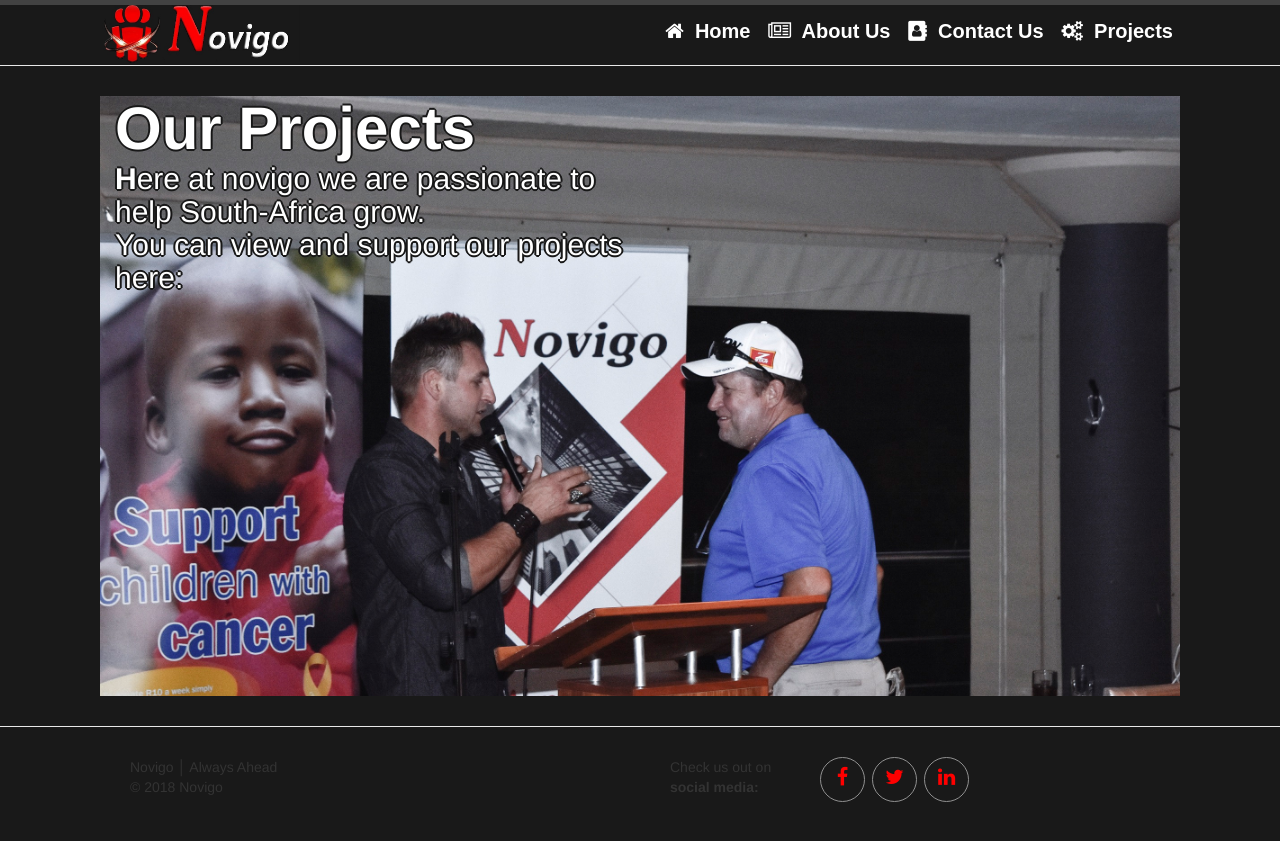
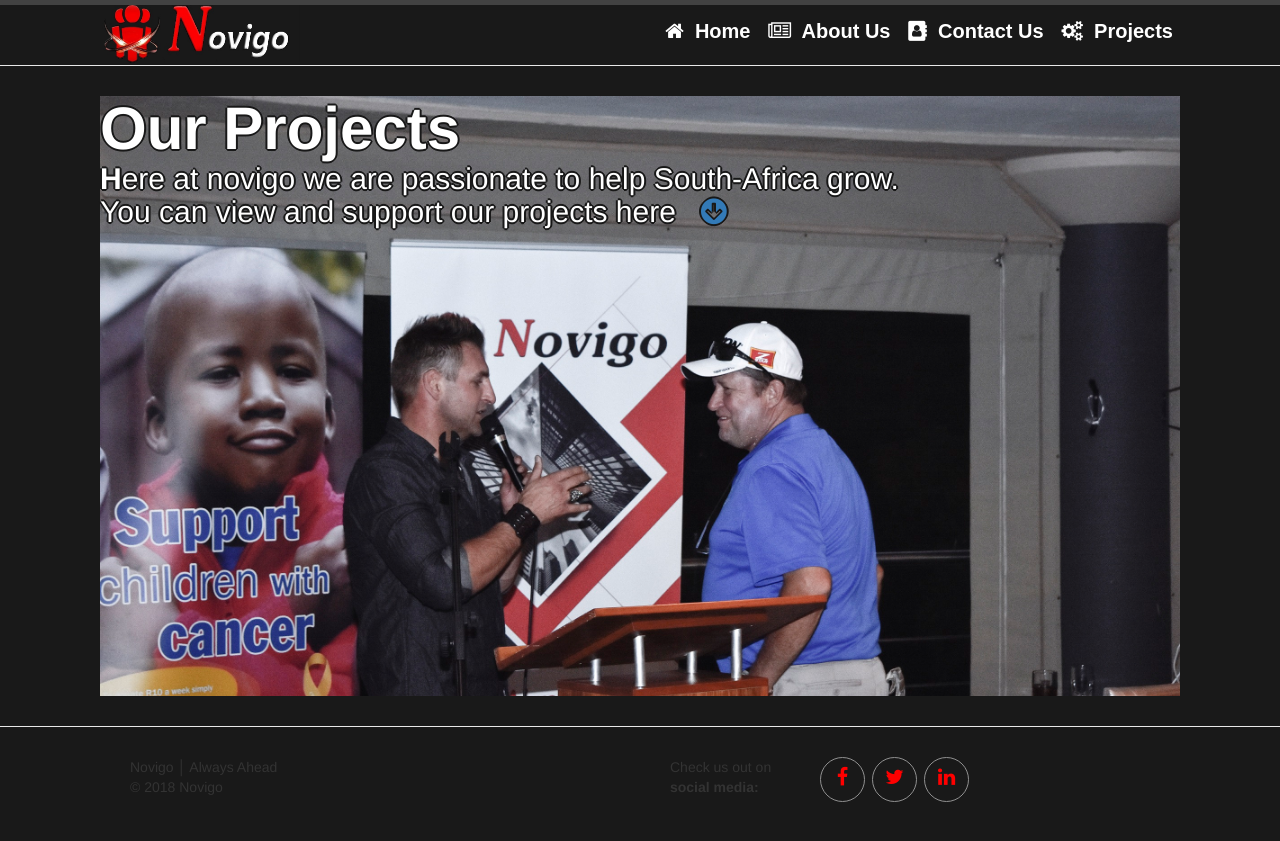
Before and after one commit to Hermankoch/hermankoch.github.io, a Jekyll site: the page built from projects.html, in a window 1280 px wide. Shown: the top 841 px of the page. Built offline with Jekyll 4.4.1, drawn with Linux system fonts in a browser that asks for light colours.

Commit message:
Update projects.html

```diff
--- a/projects.html
+++ b/projects.html
@@ -6,11 +6,12 @@
  <section class="jumbotronProjects">
   <div class="container">
     <div class="row">
-     <div class="col-sm-6">
+
       <h2><strong>O</strong>ur Projects</h2>
-      <h3><strong>H</strong>ere at novigo we are passionate to help South-Africa grow. <br /> You can view and support our projects here:</h3>
+      <h3><strong>H</strong>ere at novigo we are passionate to help South-Africa grow. <br /> You can view and support our projects here &nbsp <a href="#"><i class="fa fa-arrow-circle-down" style="color red;" aria-hidden="true"></i></a></h3>
       <!-- <a class="btn btn-primary" href="#" role="button">Sign Up</a> -->
-      </div>
+
+
     </div>
       </div>
 </section>
```
